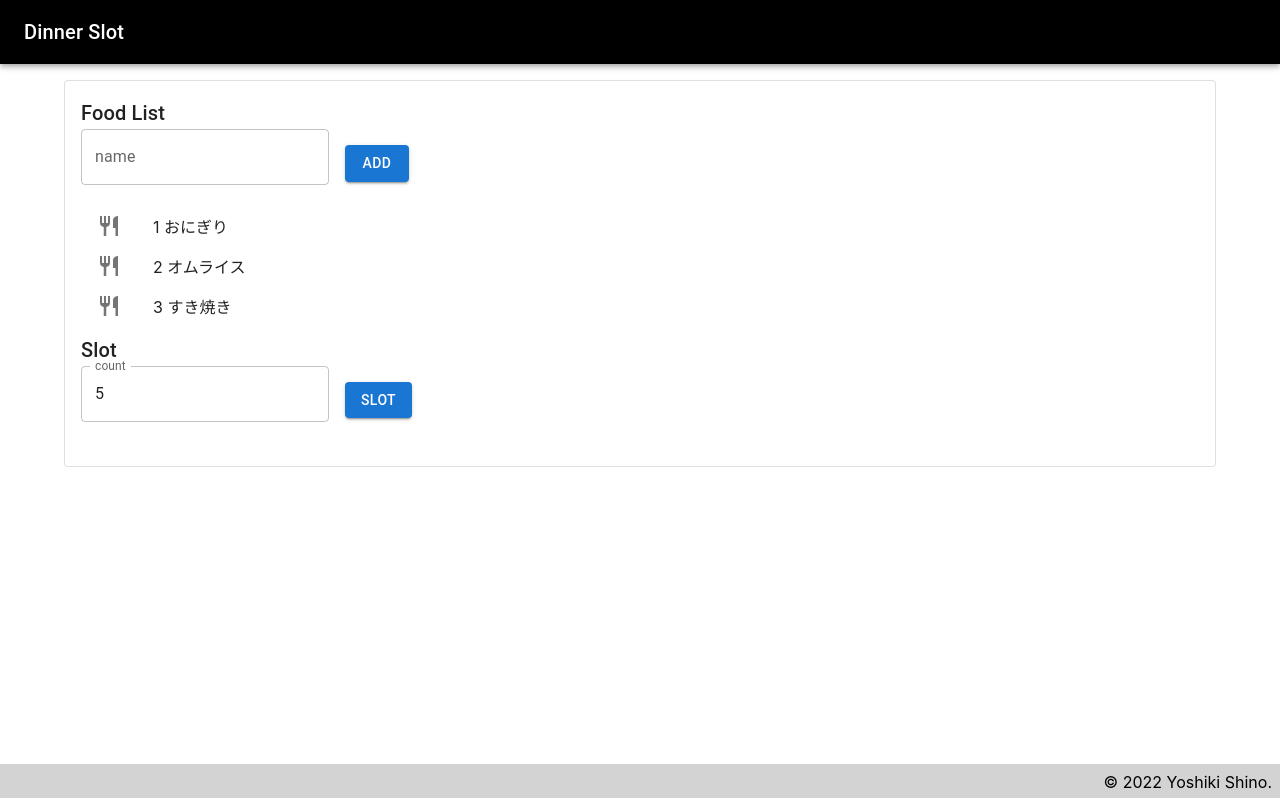
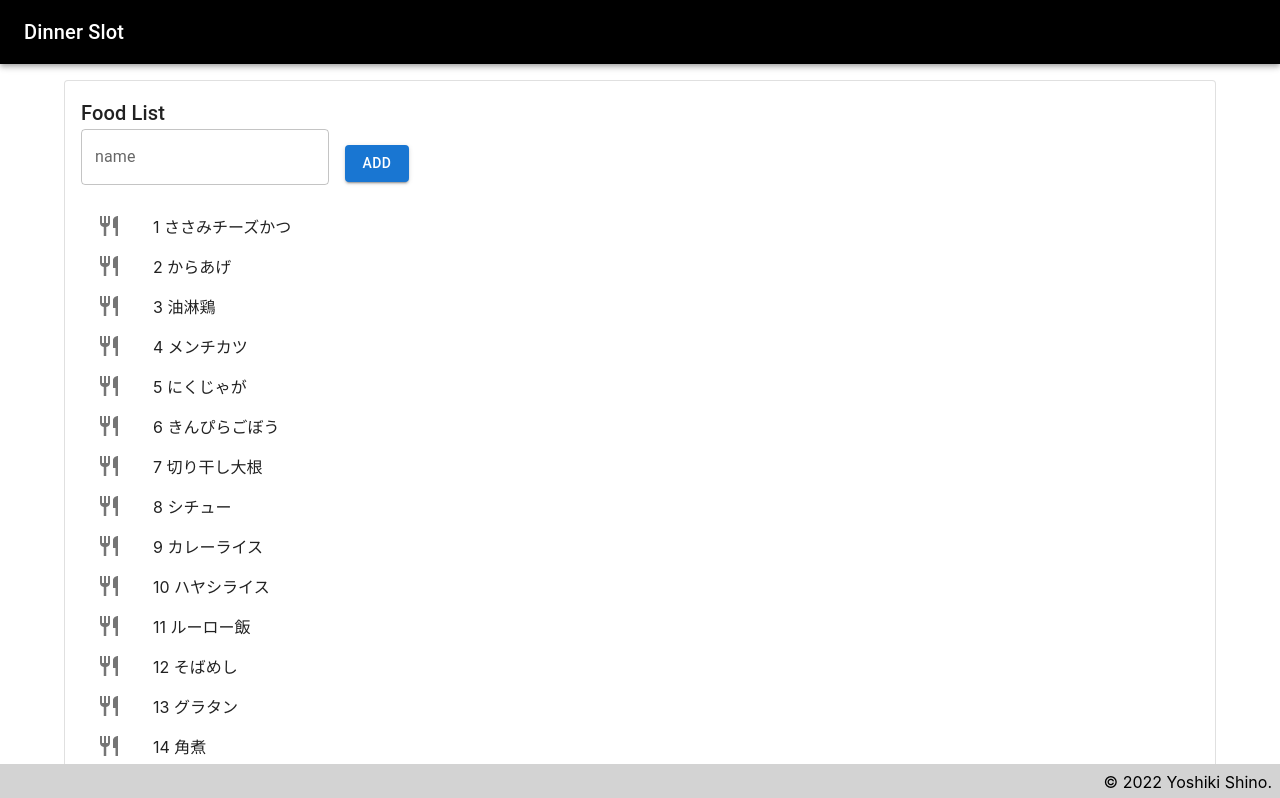
Before and after one commit to yoshikipom/dinnerslot-web, a Next.js app: page / in a window 1280 px wide. Shown: the top 798 px of the page. Built offline with nearby package versions, Linux system fonts and the light colour scheme.

Commit message:
feat: update list and index logic

```diff
--- a/src/pages/index.tsx
+++ b/src/pages/index.tsx
@@ -9,20 +9,31 @@ interface Food {
   name: string
 }
 
-const defaultFoodList: Food[] = [
-  {
-    id: 1,
-    name: "おにぎり"
-  },
-  {
-    id: 2,
-    name: "オムライス"
-  },
-  {
-    id: 3,
-    name: "すき焼き"
-  }
+const foodNames = [
+  "ささみチーズかつ",
+  "からあげ",
+  "油淋鶏",
+  "メンチカツ",
+  "にくじゃが",
+  "きんぴらごぼう",
+  "切り干し大根",
+  "シチュー",
+  "カレーライス",
+  "ハヤシライス",
+  "ルーロー飯",
+  "そばめし",
+  "グラタン",
+  "角煮",
+  "ハンバーグ",
+  "鶏手羽煮",
+  "ネギ塩豚",
+  "鶏大根",
+  "鮭のホイル焼き",
+  "おでん",
 ]
+
+let index = 1;
+const defaultFoodList: Food[] = foodNames.map(name => { return { id: index++, name } });
 
 const Home: NextPage = () => {
   const [foodList, setFoodList] = useState(defaultFoodList);
@@ -31,7 +42,7 @@ const Home: NextPage = () => {
   const [results, setResults]: [Food[], any] = useState([]);
 
   const addFood = (event: any) => {
-    foodList.push({ id: 0, name: String(additionalFood) });
+    foodList.push({ id: index++, name: String(additionalFood) });
     setFoodList(foodList);
     setAdditionalFood("");
     event.preventDefault();
```
